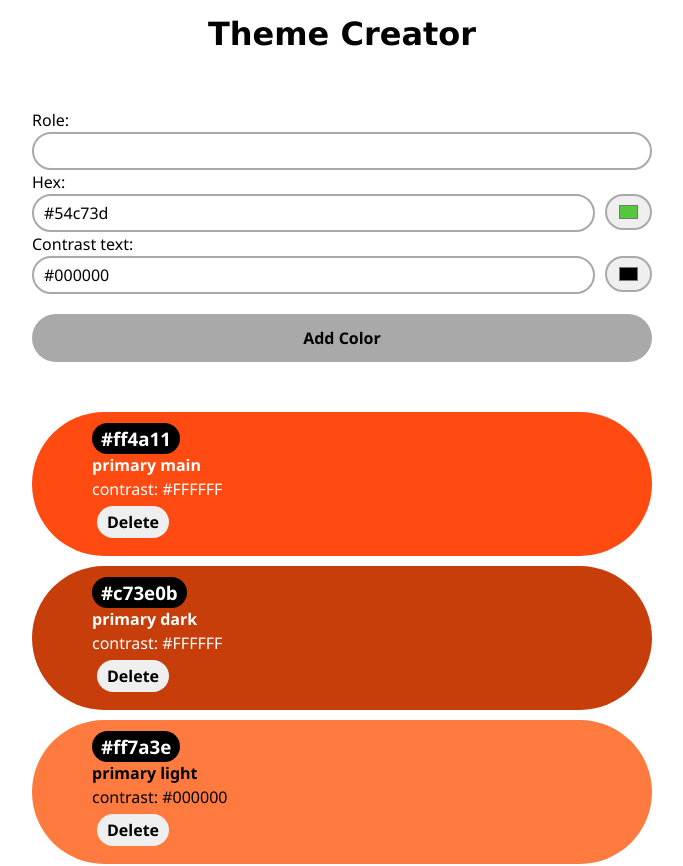
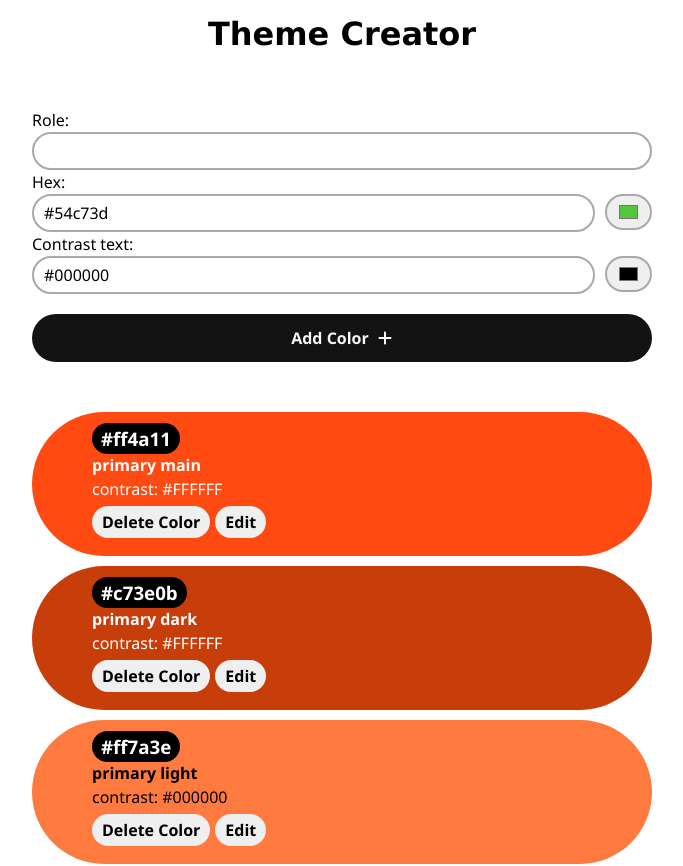
Before and after one commit to levinthiel/color-theme, a React (Vite) app: page / in a window 1280 px wide. Shown: the top 866 px of the page, without its empty margins (298-981 px from the left). Built offline with nearby package versions, Linux system fonts and the light colour scheme.

Commit message:
resolved issue 4 - edit color

```diff
--- a/src/App.jsx
+++ b/src/App.jsx
@@ -4,6 +4,7 @@ import ColorForm from "./Components/colorform/colorform";
 import { useState } from "react";
 import "./App.css";
 import { uid } from 'uid';
+
 
 function App() {
 
--- a/src/Components/Color/Color.css
+++ b/src/Components/Color/Color.css
@@ -10,7 +10,7 @@
   border-radius: 20px;
   padding: 4px 10px;
   font-weight: bold;
-  margin: 5px;
+  margin: 5px 5px 5px 0px;
 }
 .color-card-highlight {
   display: inline;
@@ -23,3 +23,6 @@
 .hidden{
   display: none;
 }
+.color-card form{
+  margin: 10px 0px;
+}
--- a/src/Components/Color/Color.jsx
+++ b/src/Components/Color/Color.jsx
@@ -1,34 +1,75 @@
 import "./Color.css";
 import { useState } from "react"
+import "../colorform/colorform.css";
+import Colorinput from "../colorInput/colorinput";
 
 export default function Color({ color, onDelete }) {
 
   const [isConfirmingDelete, setIsConfirmingDelete] = useState(true);
+  const [isEdit, setIsEdit] = useState(true);
+  const [currentColor, setCurrentColor] = useState(color)
 
+  /*---Delete---------------------------------*/
   function plsDelete(){
     setIsConfirmingDelete(false);
   }
   function plsCancel(){
     setIsConfirmingDelete(true);
   }
-
+  /*----Edit----------------------------------*/
+  function plsEdit(){
+    setIsEdit(false);
+  }
+  function plsCancelEdit(){
+    setIsEdit(true);
+  }
+  function handleEdit(event){
+    event.preventDefault();
+    const formData = new FormData(event.target);
+    const data = Object.fromEntries(formData);
+    console.log(data)
+    setCurrentColor({id: color.id, role: data.role, hex: data.hex, contrastText: data.contrastText})
+  }
+  /*------------------------------------------*/
 
   return (
-    <div className="color-card" style={{ background: color.hex, color: color.contrastText, }} >
-      <h3 className="color-card-highlight">{color.hex}</h3>
-      <h4>{color.role}</h4>
-      <p>contrast: {color.contrastText}</p>
-      <button type="button" className={isConfirmingDelete ? "" : "hidden"} onClick={plsDelete}>Delete</button>
+    <div className="color-card" style={{ background: currentColor.hex, color: currentColor.contrastText, }} >
+      <h3 className="color-card-highlight">{currentColor.hex}</h3>
+      <h4>{currentColor.role}</h4>
+      <p>contrast: {currentColor.contrastText}</p>
+      <button type="button" className={isConfirmingDelete ? "" : "hidden"} onClick={plsDelete}>Delete Color</button>
 
           {/* -----Hidden Buttons -------------------------------------------------------------------- */}
             <section className={isConfirmingDelete ? "hidden" : ""}>
               <p className="color-card-highlight">
                 Are you sure {/* you want to delete this color  */}?
               </p>
-        <button type="button"  onClick={plsCancel}>Cancel</button>
-        <button type="button" onClick={() => onDelete(color.id)}>Yes Delete</button>
+              <button type="button"  onClick={plsCancel}>
+                Cancel
+              </button>
+              <button type="button" onClick={() => onDelete(currentColor.id)}>Yes Delete</button>
             </section>
           {/* -----Hidden Buttons -------------------------------------------------------------------- */}
+
+      <button type="button" className={isEdit ? "" : "hidden"} onClick={plsEdit}>Edit </button>
+          {/* -----Hidden edit -------------------------------------------------------------------- */}
+          <section className={isEdit ? "hidden" : ""}>
+            <form onSubmit={handleEdit} >
+              <label htmlFor="role">Role:</label>{/* <br/> */}
+              <input type="text" id="role" name="role" defaultValue={currentColor.role} />
+              <label htmlFor="hex">Hex:</label>
+              <div>
+                  <Colorinput id="hex" defaultValue={currentColor.hex}/>
+              </div>
+              <label htmlFor="contrastText">Contrast text:</label>
+              <div>
+                  <Colorinput id="contrastText" defaultValue={currentColor.contrastText} />
+              </div>
+              <input type="submit" className="inputBtn" value="Update Color" />
+            </form>
+            <button type="button"  onClick={plsCancelEdit}>Done Editing</button>
+          </section>
+          {/* -----Hidden edit -------------------------------------------------------------------- */}
     </div>
   );
 }
--- a/src/Components/colorform/colorform.css
+++ b/src/Components/colorform/colorform.css
@@ -24,6 +24,11 @@ input[type="color"] {
     border: none;
     padding: 12px;
     border-radius: 44px;
-    background: darkgrey;
+    background: #131313;
     font-weight: bold;
+    color: #f7f7f7;
+    fill: #fff;
+    display: flex;
+    justify-content: center;
+    align-items: center;
 }
--- a/src/Components/colorform/colorform.jsx
+++ b/src/Components/colorform/colorform.jsx
@@ -16,7 +16,19 @@ export default function ColorForm({onSubmit}){
             <div>
                 <Colorinput id="contrastText" defaultValue="#000000" />
             </div>
-            <input type="submit" className="inputBtn" value="Add Color" />
+            <button type="submit" className="inputBtn">
+                Add Color
+                <svg
+                xmlns="http://www.w3.org/2000/svg"
+                viewBox="0 0 448 512"
+                width="16"
+                height="16"
+                style={{ marginLeft: "8px" }}
+                >
+                <path d="M256 80c0-17.7-14.3-32-32-32s-32 14.3-32 32v144H48c-17.7 0-32 14.3-32 32s14.3 32 32 32h144v144c0 17.7 14.3 32 32 32s32-14.3 32-32V288h144c17.7 0 32-14.3 32-32s-14.3-32-32-32H256V80z" />
+                </svg>
+            </button>
+            {/* <input type="submit" className="inputBtn" value="Add Color" /> */}
         </form>
     );
 }
```
Lines whose indentation alone changed are shown as unchanged.
